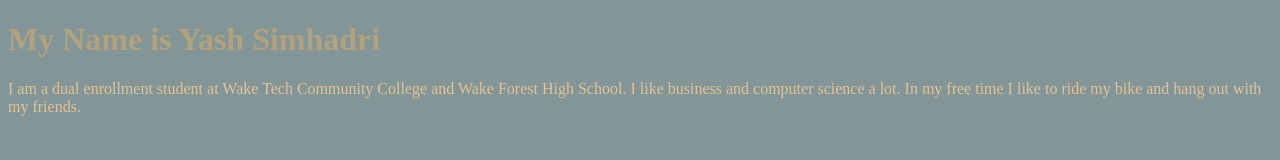
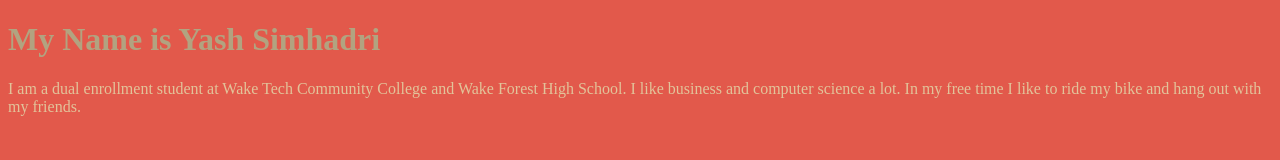
Before and after one commit to YSS888/YSS888.github.io, a plain HTML site: page index.html in a window 1280 px wide. Drawn offline with Linux system fonts and the light colour scheme.

Commit message:
Update index.html

```diff
--- a/index.html
+++ b/index.html
@@ -4,7 +4,7 @@
     <title>My Personal Introduction</title>
     <style>
       body {
-        background-color: #839596;
+        background-color: #E2594B;
       }
       h1{
         color: #B2A380;
```
